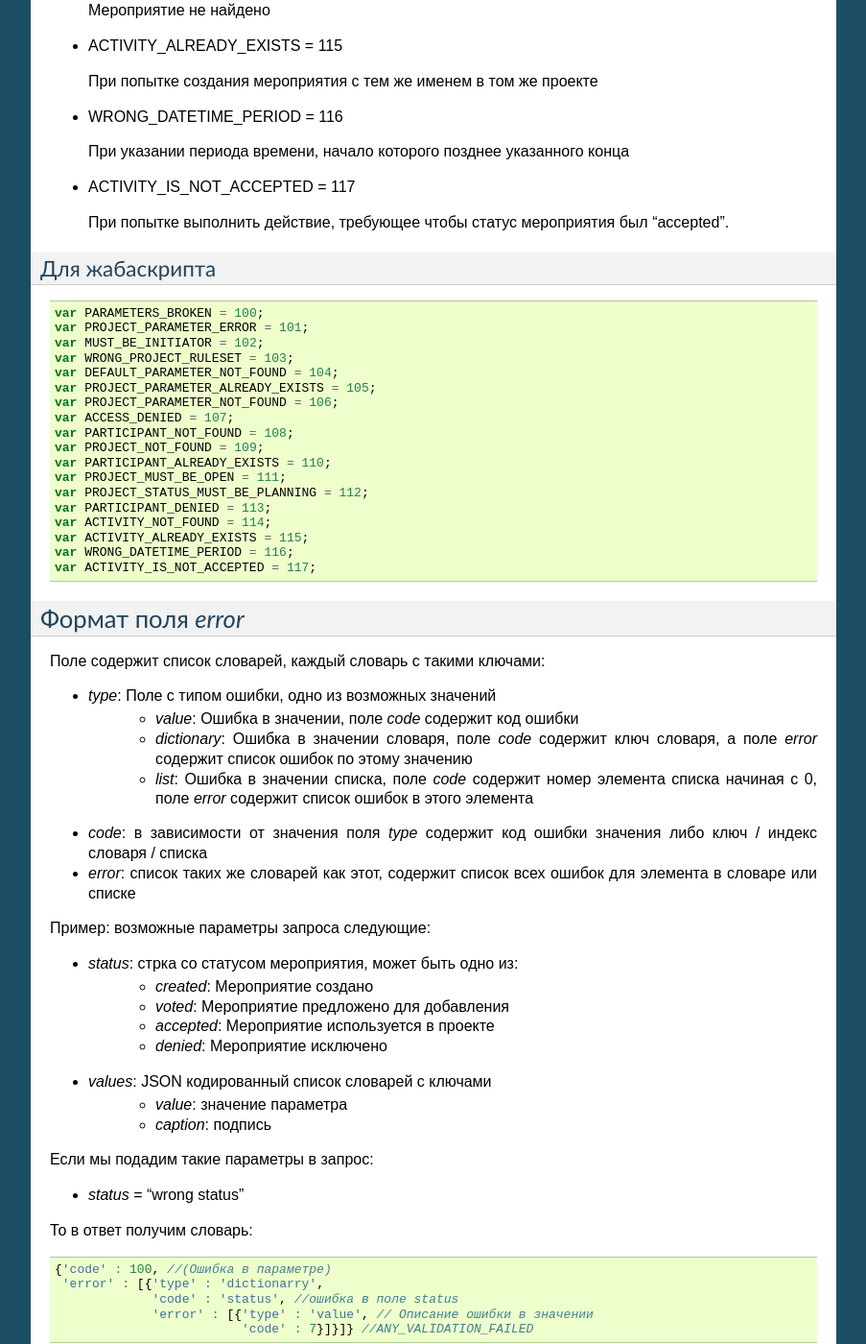
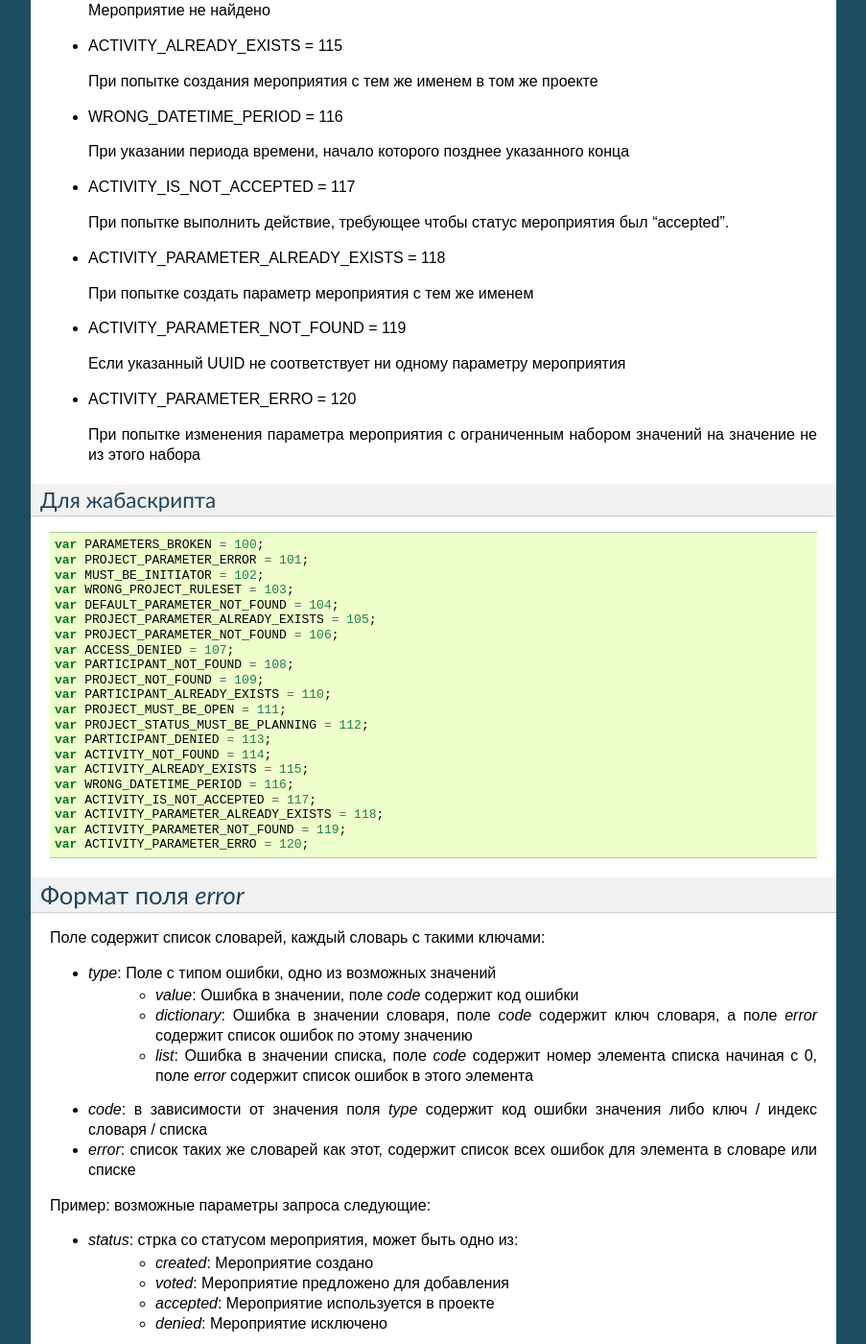
Before and after one commit to s9gf4ult/pycronies, a Sphinx documentation site: the page built from doc/return412.rst, in a window 1280 px wide and 1400 px high, scrolled down 1554 px. Shown: the whole window at 96% size, without its empty margins (198-1101 px from the left). Built offline with Sphinx 7.4.7, drawn with Linux system fonts in a browser that asks for light colours.

Commit message:
docs fixed

```diff
--- a/doc/return412.rst
+++ b/doc/return412.rst
@@ -100,6 +100,20 @@
   При попытке выполнить действие, требующее чтобы статус мероприятия был
   "accepted".
 
+- ACTIVITY_PARAMETER_ALREADY_EXISTS = 118
+
+  При попытке создать параметр мероприятия с тем же именем
+
+- ACTIVITY_PARAMETER_NOT_FOUND = 119
+
+  Если указанный UUID не соответствует ни одному параметру мероприятия
+
+- ACTIVITY_PARAMETER_ERRO = 120
+
+  При попытке изменения параметра мероприятия с ограниченным набором значений на
+  значение не из этого набора
+
+
 ^^^^^^^^^^^^^^^
 Для жабаскрипта
 ^^^^^^^^^^^^^^^
@@ -124,8 +138,9 @@
   var ACTIVITY_ALREADY_EXISTS = 115;
   var WRONG_DATETIME_PERIOD = 116;
   var ACTIVITY_IS_NOT_ACCEPTED = 117;
-
-
+  var ACTIVITY_PARAMETER_ALREADY_EXISTS = 118;
+  var ACTIVITY_PARAMETER_NOT_FOUND = 119;
+  var ACTIVITY_PARAMETER_ERRO = 120;
 
 -------------------
 Формат поля `error`
```
